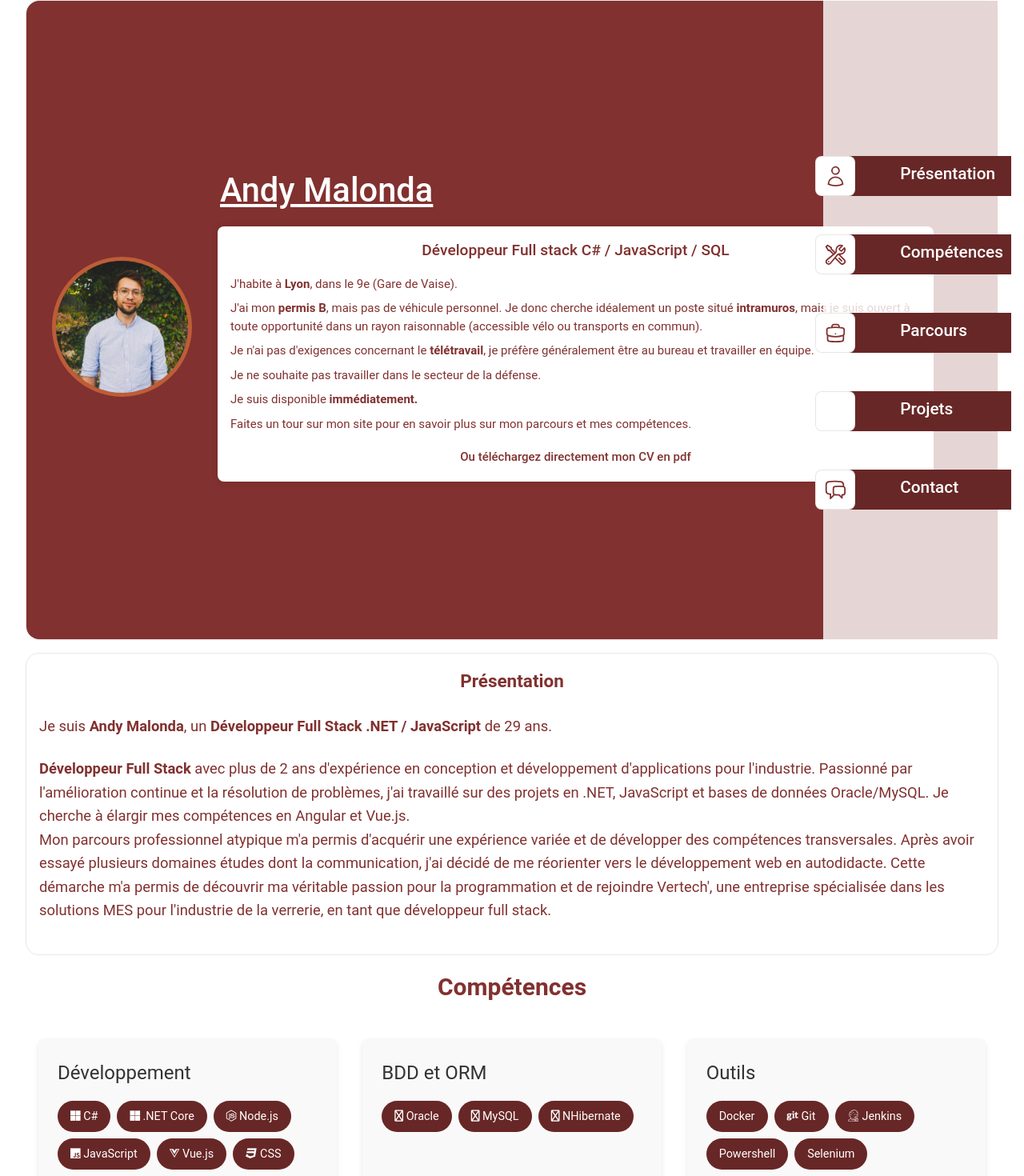
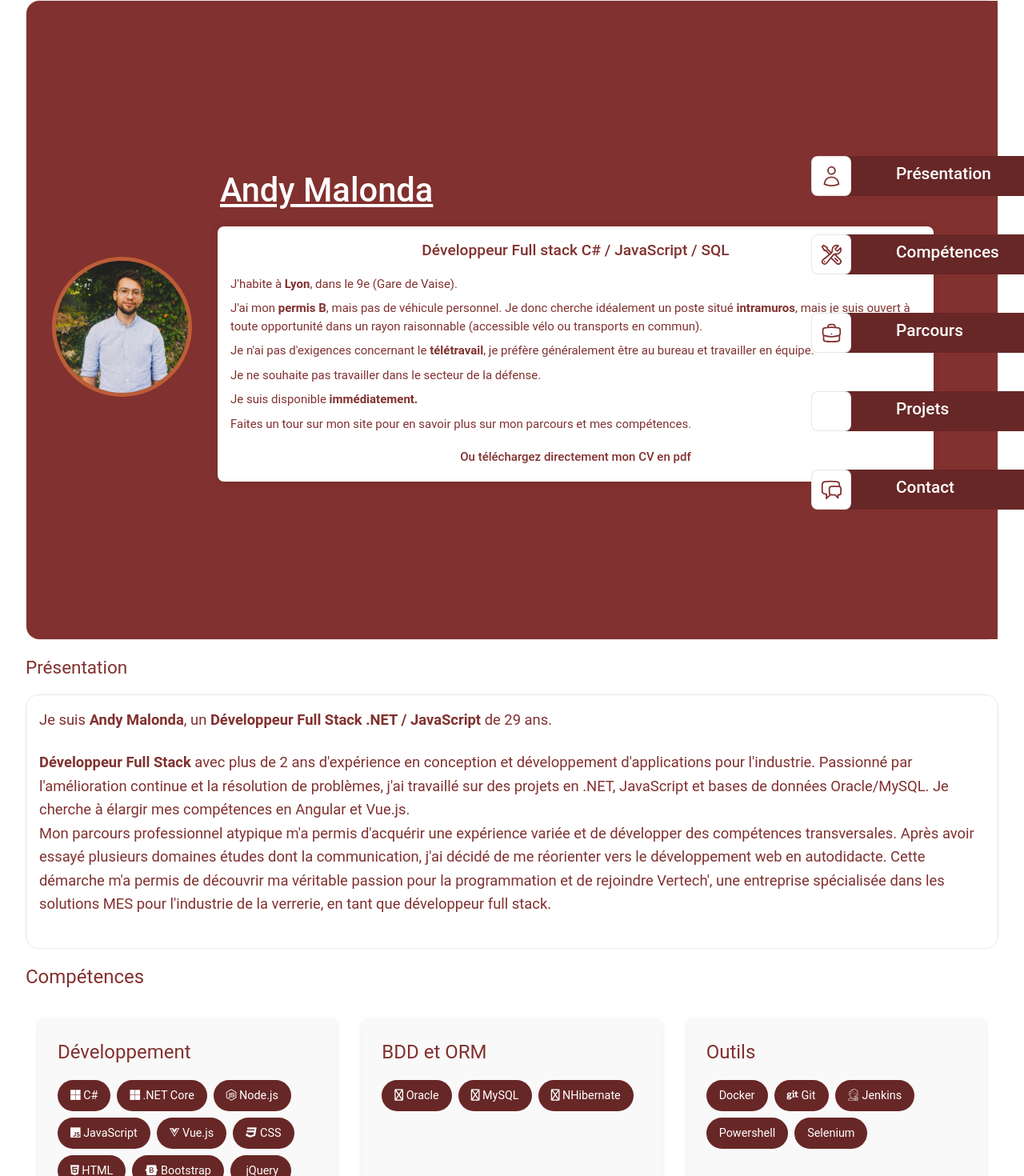
Before and after one commit to AndyMalonda/vue-andy-malonda, a Vue app: page / in a window 1280 px wide. Shown: the top 1470 px of the page at 80% size. Built offline with nearby package versions, Linux system fonts and the light colour scheme.

Commit message:
some css

```diff
--- a/src/App.vue
+++ b/src/App.vue
@@ -142,13 +142,14 @@ onMounted(() => {
   flex-direction: column;
   justify-content: center;
   padding: 1rem;
-  background-color: rgba(255, 255, 255, 0.8);
   z-index: 10;
   transition: transform 0.3s ease-in-out;
+  padding-right: 0%;
+  width: 20%;
 }
 
 .side-nav.hidden {
-  transform: translateX(100%);
+  transform: translateX(120%);
 }
 
 .section-view {
--- a/src/components/HeaderNavItem.vue
+++ b/src/components/HeaderNavItem.vue
@@ -84,18 +84,17 @@ h3 {
   transition: color 0.5s ease, opacity 0.5s ease; /* Improve text transition effects */
 }
 
-/* Styles for medium+ screens */
 @media (min-width: 768px) {
   .item {
-    padding: 1rem; /* Add more padding on medium+ screens */
+    padding: 1rem;
   }
 
   i {
-    font-size: 1.2rem; /* Slightly larger icon on wider screens */
+    font-size: 1.2rem;
   }
 
   h3 {
-    font-size: 1.3rem; /* Adjust heading size for medium+ screens */
+    font-size: 1.3rem;
   }
 }
 
--- a/src/components/Presentation.vue
+++ b/src/components/Presentation.vue
@@ -14,8 +14,8 @@ const props = defineProps({
 
 <template>
   <div v-if="resumeData">
+    <h2>Présentation</h2>
     <Section>
-      <h1 class="color-primary mb-4 section-title">Présentation</h1>
       <p class="lead mb-4">
         Je suis <strong>{{ resumeData.basics.name }}</strong>, un <strong>{{ resumeData.basics.label }}</strong> de
         {{ calculateAge(new Date(resumeData.basics.birthDate)) }} ans.
--- a/src/components/Skills.vue
+++ b/src/components/Skills.vue
@@ -4,14 +4,14 @@ import { defineProps } from 'vue';
 // Define props to receive the resume data
 const props = defineProps({
   resumeData: {
-    type: Object, // Expecting an object containing skills data
+    type: Object,
     required: true,
   },
 });
 </script>
 
 <template>
-  <h1 class="color-primary mb-4 section-title">Compétences</h1>
+  <h2>Compétences</h2>
     <div class="skills-container" v-if="resumeData && resumeData.skills && resumeData.skills.length">
     <div
       class="skills-section"
@@ -30,7 +30,7 @@ const props = defineProps({
       </div>
     </div>
   </div>
-  <p v-else>Loading skills data...</p> <!-- Loading message while waiting for data -->
+  <p v-else>Loading skills data...</p>
 </template>
 
 <style scoped>
@@ -50,7 +50,6 @@ const props = defineProps({
 
 h2 {
   font-size: 1.5rem;
-  color: #333;
   margin-bottom: 1rem;
 }
 
```
Also changed, not shown: 1 other file (tests, documents, lock files or other folders).
